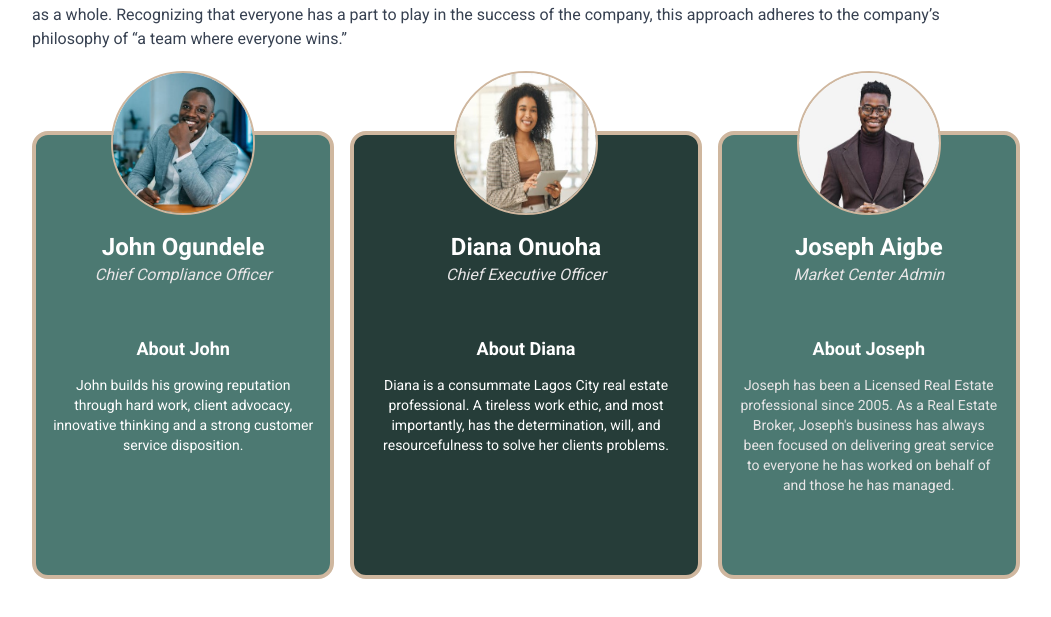
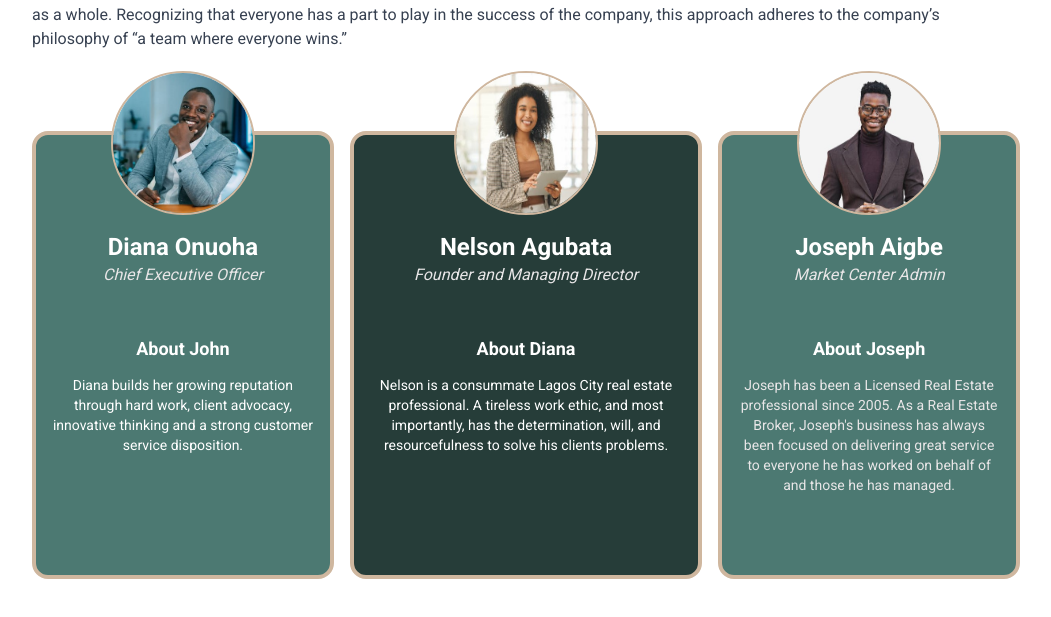
Before and after one commit to Bossmariq/SANTA-FE, a website: page our-team.html in a window 1280 px wide. Shown: the part 597-1214 px from the top of the page, without its empty margins (114-1165 px from the left). Drawn offline with nearby package versions, Linux system fonts and the light colour scheme.

Commit message:
Update our-team.html

```diff
--- a/our-team.html
+++ b/our-team.html
@@ -427,13 +427,13 @@
                   alt=""
                 />
                 <div class="flex flex-col pb-8">
-                  <h2 class="capitalize font-bold text-2xl">John Ogundele</h2>
-                  <p class="text-text italic">Chief Compliance Officer</p>
+                  <h2 class="capitalize font-bold text-2xl">Diana Onuoha</h2>
+                  <p class="text-text italic">Chief Executive Officer</p>
                 </div>
                 <div class="flex flex-col space-y-3">
                   <h4 class="capitalize font-bold text-lg">about John</h4>
                   <p class="text-sm">
-                    John builds his growing reputation through hard work, client
+                    Diana builds her growing reputation through hard work, client
                     advocacy, innovative thinking and a strong customer service
                     disposition.
                   </p>
@@ -452,16 +452,16 @@
                   alt=""
                 />
                 <div class="flex flex-col pb-8">
-                  <h2 class="capitalize font-bold text-2xl">Diana Onuoha</h2>
-                  <p class="text-text italic">Chief Executive Officer</p>
+                  <h2 class="capitalize font-bold text-2xl">Nelson Agubata</h2>
+                  <p class="text-text italic">Founder and Managing Director</p>
                 </div>
                 <div class="flex flex-col space-y-3">
                   <h4 class="capitalize font-bold text-lg">about Diana</h4>
                   <p class="text-sm">
-                    Diana is a consummate Lagos City real estate
+                    Nelson is a consummate Lagos City real estate
                     professional. A tireless work ethic, and most importantly,
                     has the determination, will, and resourcefulness to solve
-                    her clients problems.
+                    his clients problems.
                   </p>
                 </div>
               </div>
```
